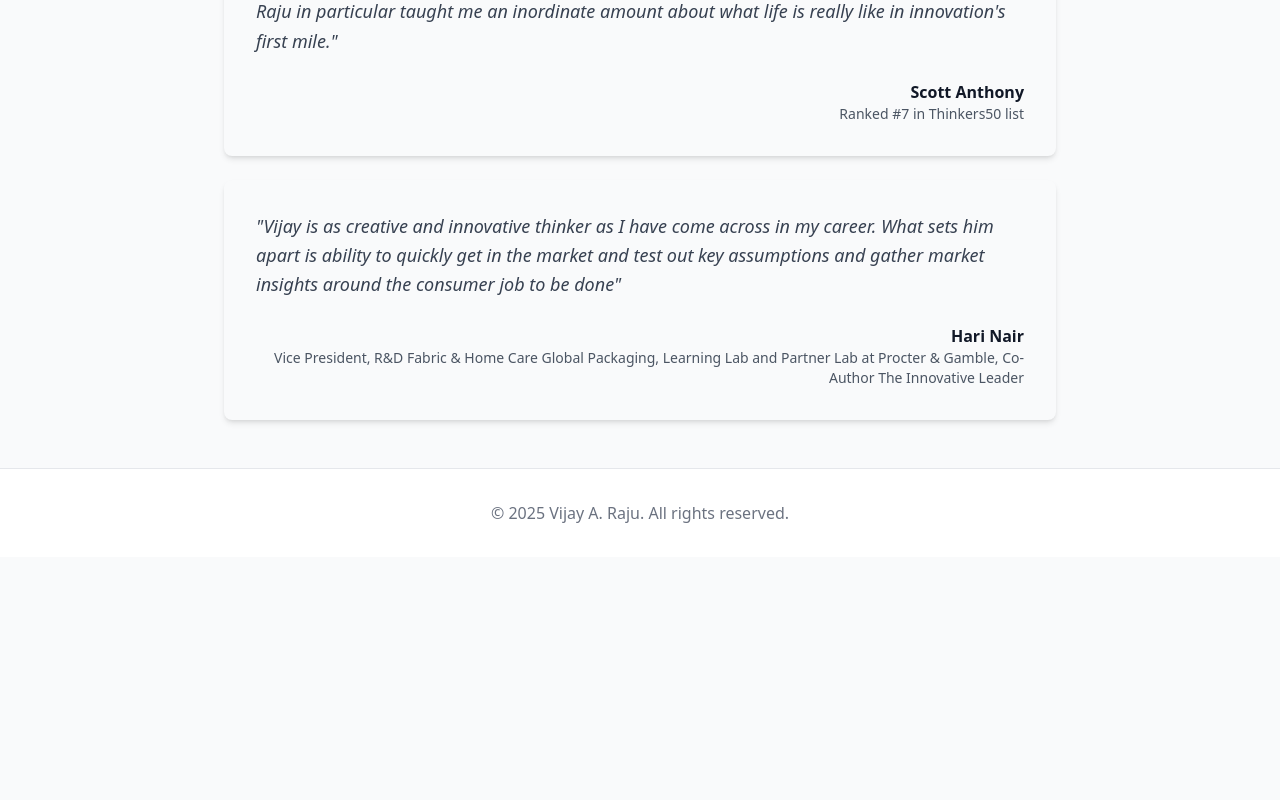
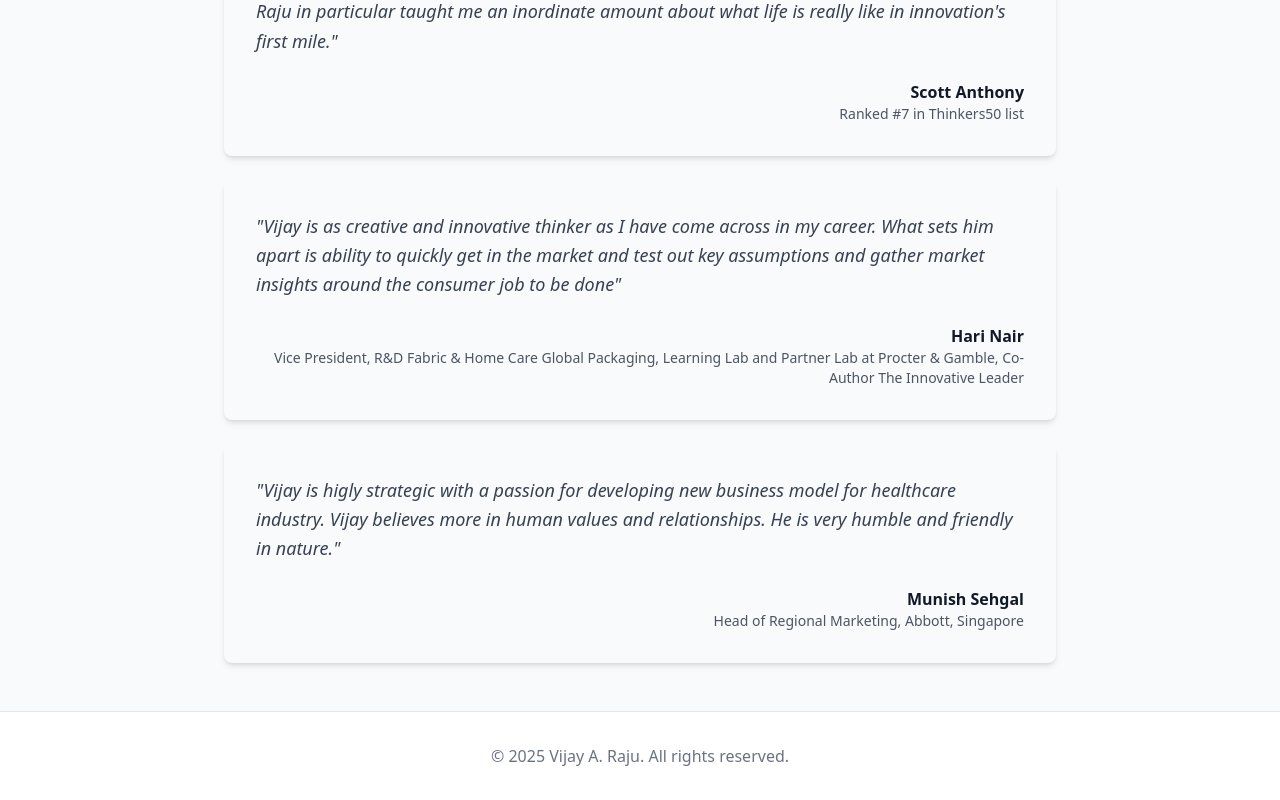
Before and after one commit to Wijay000/draft, a Next.js app: page /about in a window 1280 px wide. Shown: the part 2223-3023 px from the top of the page. Before the commit the page ends 2780 px from the top, so only its background shows below. Built offline with nearby package versions, Linux system fonts and the light colour scheme.

Commit message:
feat(about): add Munish Sehgal testimonial

```diff
--- a/pages/about.js
+++ b/pages/about.js
@@ -127,6 +127,18 @@ export default function About() {
               </div>
             </div>
           </div>
+
+          <div className="bg-gray-50 rounded-lg p-8 shadow-md">
+            <p className="text-lg leading-relaxed text-gray-700 mb-6 italic">
+              "Vijay is higly strategic with a passion for developing new business model for healthcare industry. Vijay believes more in human values and relationships. He is very humble and friendly in nature."
+            </p>
+            <div className="flex items-center justify-end">
+              <div className="text-right">
+                <p className="font-semibold text-gray-900">Munish Sehgal</p>
+                <p className="text-sm text-gray-600">Head of Regional Marketing, Abbott, Singapore</p>
+              </div>
+            </div>
+          </div>
         </div>
       </motion.div>
     </div>
```
